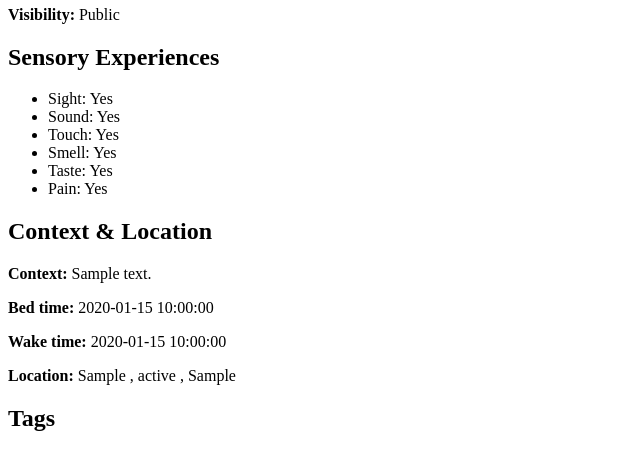
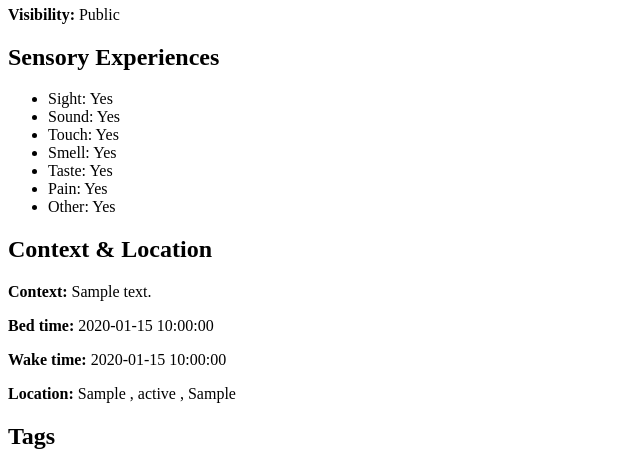
Before and after one commit to Robotgiggle/nyctograph, a FastAPI app: page /my-dreams/1 in a window 1280 px wide. Shown: the part 300-753 px from the top of the page, without its empty margins (0-640 px from the left). Run offline with FastAPI, Linux system fonts and the light colour scheme; the visitor is signed in with stand-in values (Sample User, id 1); tables that the repository leaves empty hold one stand-in row (values such as "Sample post").

Commit message:
Add sense_other to dream entry model

```diff
--- a/app/templates/dream-detail.html
+++ b/app/templates/dream-detail.html
@@ -14,16 +14,17 @@
         <p><strong>Visibility:</strong> {{ "Public" if entry.public else "Private" }}</p>
     </section>
 
-    {% if entry.involved_sight is not none or entry.involved_sound is not none or entry.involved_touch is not none or entry.involved_smell is not none or entry.involved_taste is not none or entry.involved_pain is not none %}
+    {% if entry.sense_sight is not none or entry.sense_sound is not none or entry.sense_touch is not none or entry.sense_smell is not none or entry.sense_taste is not none or entry.sense_pain is not none or entry.sense_other is not none %}
     <section>
         <h2>Sensory Experiences</h2>
         <ul>
-            {% if entry.involved_sight is not none %}<li>Sight: {{ "Yes" if entry.involved_sight else "No" }}</li>{% endif %}
-            {% if entry.involved_sound is not none %}<li>Sound: {{ "Yes" if entry.involved_sound else "No" }}</li>{% endif %}
-            {% if entry.involved_touch is not none %}<li>Touch: {{ "Yes" if entry.involved_touch else "No" }}</li>{% endif %}
-            {% if entry.involved_smell is not none %}<li>Smell: {{ "Yes" if entry.involved_smell else "No" }}</li>{% endif %}
-            {% if entry.involved_taste is not none %}<li>Taste: {{ "Yes" if entry.involved_taste else "No" }}</li>{% endif %}
-            {% if entry.involved_pain is not none %}<li>Pain: {{ "Yes" if entry.involved_pain else "No" }}</li>{% endif %}
+            {% if entry.sense_sight is not none %}<li>Sight: {{ "Yes" if entry.sense_sight else "No" }}</li>{% endif %}
+            {% if entry.sense_sound is not none %}<li>Sound: {{ "Yes" if entry.sense_sound else "No" }}</li>{% endif %}
+            {% if entry.sense_touch is not none %}<li>Touch: {{ "Yes" if entry.sense_touch else "No" }}</li>{% endif %}
+            {% if entry.sense_smell is not none %}<li>Smell: {{ "Yes" if entry.sense_smell else "No" }}</li>{% endif %}
+            {% if entry.sense_taste is not none %}<li>Taste: {{ "Yes" if entry.sense_taste else "No" }}</li>{% endif %}
+            {% if entry.sense_pain is not none %}<li>Pain: {{ "Yes" if entry.sense_pain else "No" }}</li>{% endif %}
+            {% if entry.sense_other is not none %}<li>Other: {{ "Yes" if entry.sense_other else "No" }}</li>{% endif %}
         </ul>
     </section>
     {% endif %}
```
Also changed, not shown: app/models/dream_entry.py (+7 -6 lines).
